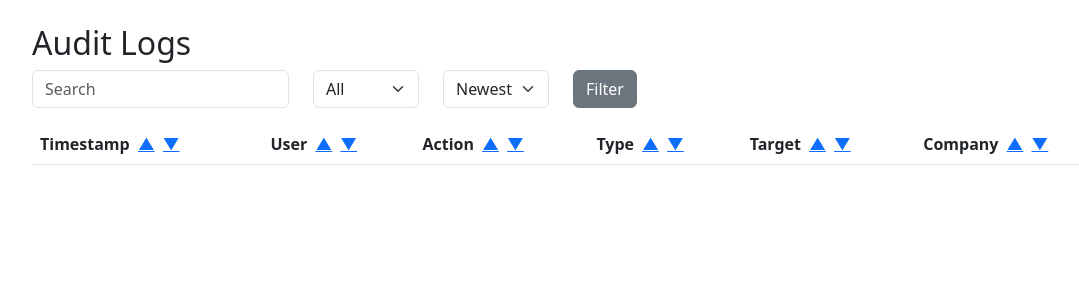
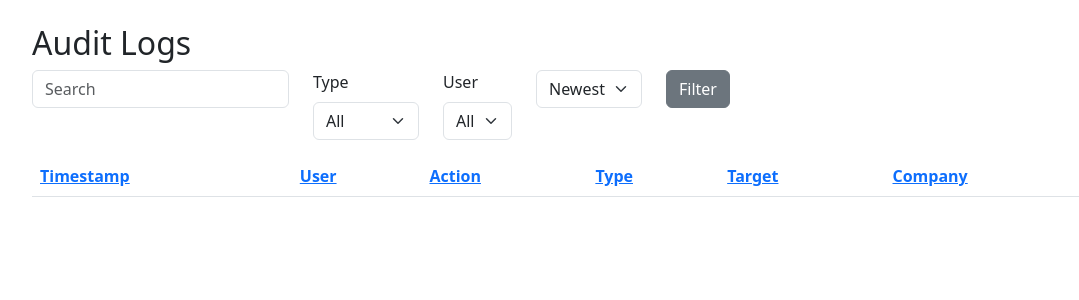
Before and after one commit to mpf-kfk-tahmid-hossain/ERPSoftwareFinal, a Django app: page /audit-logs/ in a window 1280 px wide. Shown: the part 56-356 px from the top of the page, without its empty margins (50-1129 px from the left). Run offline with Django 5.2, Linux system fonts and the light colour scheme; the visitor is signed in with stand-in values (Sample User, id 1); data comes from the database, SQL or seed files in the repository; lists and menus that the app fills with data are empty.

Commit message:
Improve list interactions and user profile

```diff
--- a/erp_project/accounts/views.py
+++ b/erp_project/accounts/views.py
@@ -111,6 +111,7 @@ class UserListView(LoginRequiredMixin, AdvancedListMixin, TemplateView):
         context['filters'] = [
             {
                 'name': 'is_active',
+                'label': 'Status',
                 'current': self.request.GET.get('is_active', ''),
                 'options': [
                     {'val': '', 'label': 'All'},
@@ -207,7 +208,8 @@ class UserDetailView(LoginRequiredMixin, DetailView):
             perms = Permission.objects.filter(role__userrole__user=target).distinct()
             context['permissions'] = perms.values_list('codename', flat=True)
         if user_has_permission(req_user, 'view_auditlog'):
-            context['logs'] = AuditLog.objects.filter(target_user=target).order_by('-timestamp')[:20]
+            context['logs'] = AuditLog.objects.filter(target_user=target).order_by('-timestamp')[:10]
+            context['all_logs_url'] = reverse_lazy('audit_log_list') + f'?target_user={target.id}'
         return context
 
 @method_decorator(require_permission('change_user'), name='dispatch')
@@ -381,7 +383,7 @@ class AuditLogListView(LoginRequiredMixin, AdvancedListMixin, TemplateView):
     template_name = 'audit_log_list.html'
     model = AuditLog
     search_fields = ['actor__username', 'action', 'request_type', 'company__name']
-    filter_fields = ['request_type']
+    filter_fields = ['request_type', 'target_user']
     default_sort = '-timestamp'
 
     def base_queryset(self):
@@ -402,9 +404,17 @@ class AuditLogListView(LoginRequiredMixin, AdvancedListMixin, TemplateView):
             ('action', 'Action'),
             ('request_type', 'Type'),
         ]
+        users_qs = self.base_queryset().values_list('target_user', flat=True).distinct()
+        user_options = [{'val': '', 'label': 'All'}]
+        for uid in users_qs:
+            if uid:
+                u = User.objects.filter(pk=uid).first()
+                if u:
+                    user_options.append({'val': str(uid), 'label': u.username})
         context['filters'] = [
             {
                 'name': 'request_type',
+                'label': 'Type',
                 'current': self.request.GET.get('request_type', ''),
                 'options': [
                     {'val': '', 'label': 'All'},
@@ -413,7 +423,13 @@ class AuditLogListView(LoginRequiredMixin, AdvancedListMixin, TemplateView):
                     {'val': 'PUT', 'label': 'PUT'},
                     {'val': 'DELETE', 'label': 'DELETE'},
                 ],
-            }
+            },
+            {
+                'name': 'target_user',
+                'label': 'User',
+                'current': self.request.GET.get('target_user', ''),
+                'options': user_options,
+            },
         ]
         context['query_string'] = self.query_string()
         context['sort_query_string'] = self.sort_query_string()
--- a/erp_project/templates/audit_log_list.html
+++ b/erp_project/templates/audit_log_list.html
@@ -3,6 +3,7 @@
 {% block content %}
 <h2>Audit Logs</h2>
 {% include 'includes/filter_form.html' %}
+<div id="list-container">
 <table class="table">
   <thead>
     <tr>
@@ -30,4 +31,5 @@
   </tbody>
 </table>
 {% include 'includes/pagination.html' %}
+</div>
 {% endblock %}
--- a/erp_project/templates/company_list.html
+++ b/erp_project/templates/company_list.html
@@ -3,6 +3,7 @@
 {% block content %}
 <h2>Companies</h2>
 {% include 'includes/filter_form.html' %}
+<div id="list-container">
 <table class="table">
   <thead>
     <tr>
@@ -18,4 +19,5 @@
   </tbody>
 </table>
 {% include 'includes/pagination.html' %}
+</div>
 {% endblock %}
--- a/erp_project/templates/includes/filter_form.html
+++ b/erp_project/templates/includes/filter_form.html
@@ -1,12 +1,16 @@
-<form method="get" class="row mb-3">
+<form method="get" class="row mb-3"
+      hx-get="." hx-target="#list-container" hx-push-url="true"
+      hx-trigger="keyup changed delay:500ms">
   {% if search %}
   <div class="col-auto">
-    <input type="text" name="q" value="{{ request.GET.q }}" class="form-control" placeholder="Search">
+    <label for="id_q" class="form-label visually-hidden">Search</label>
+    <input type="text" id="id_q" name="q" value="{{ request.GET.q }}" class="form-control" placeholder="Search">
   </div>
   {% endif %}
   {% for f in filters %}
   <div class="col-auto">
-    <select name="{{ f.name }}" class="form-select">
+    <label for="id_{{ f.name }}" class="form-label">{{ f.label }}</label>
+    <select name="{{ f.name }}" id="id_{{ f.name }}" class="form-select">
       {% for opt in f.options %}
       <option value="{{ opt.val }}" {% if f.current|stringformat:'s' == opt.val|stringformat:'s' %}selected{% endif %}>{{ opt.label }}</option>
       {% endfor %}
--- a/erp_project/templates/includes/sortable_th.html
+++ b/erp_project/templates/includes/sortable_th.html
@@ -1,10 +1,12 @@
 {% comment %}Reusable table header cell with sort links{% endcomment %}
 <th>
-  {{ label }}
-  {% if field %}
-  {% with asc=field desc='-'|add:field %}
-  <a href="?{{ sort_query_string }}{% if sort_query_string %}&{% endif %}sort={{ asc }}" class="ms-1{% if request.GET.sort == asc %} fw-bold{% endif %}">▲</a>
-  <a href="?{{ sort_query_string }}{% if sort_query_string %}&{% endif %}sort={{ desc }}" class="ms-1{% if request.GET.sort == desc %} fw-bold{% endif %}">▼</a>
+  {% with current=request.GET.sort %}
+    {% if current == field %}
+      <a href="?{{ sort_query_string }}{% if sort_query_string %}&{% endif %}sort=-{{ field }}">{{ label }}</a> ▲
+    {% elif current == '-'|add:field %}
+      <a href="?{{ sort_query_string }}{% if sort_query_string %}&{% endif %}sort={{ field }}">{{ label }}</a> ▼
+    {% else %}
+      <a href="?{{ sort_query_string }}{% if sort_query_string %}&{% endif %}sort={{ field }}">{{ label }}</a>
+    {% endif %}
   {% endwith %}
-  {% endif %}
 </th>
--- a/erp_project/templates/role_list.html
+++ b/erp_project/templates/role_list.html
@@ -7,6 +7,7 @@
 <a href="{% url 'role_add' %}" class="btn btn-success mb-2">Add Role</a>
 {% endif %}
 {% include 'includes/filter_form.html' %}
+<div id="list-container">
 <table class="table">
   <thead>
     <tr>
@@ -30,4 +31,5 @@
   </tbody>
 </table>
 {% include 'includes/pagination.html' %}
+</div>
 {% endblock %}
--- a/erp_project/templates/user_list.html
+++ b/erp_project/templates/user_list.html
@@ -7,6 +7,7 @@
 <a href="{% url 'user_add' company.id %}" class="btn btn-success mb-2">Add User</a>
 {% endif %}
 {% include 'includes/filter_form.html' %}
+<div id="list-container">
 <table class="table">
   <thead>
     <tr>
@@ -28,4 +29,5 @@
   </tbody>
 </table>
 {% include 'includes/pagination.html' %}
+</div>
 {% endblock %}
```
Also changed, not shown: erp_project/templates/user_detail.html (+47 -14 lines), workflow.md (+1 -0 lines).
